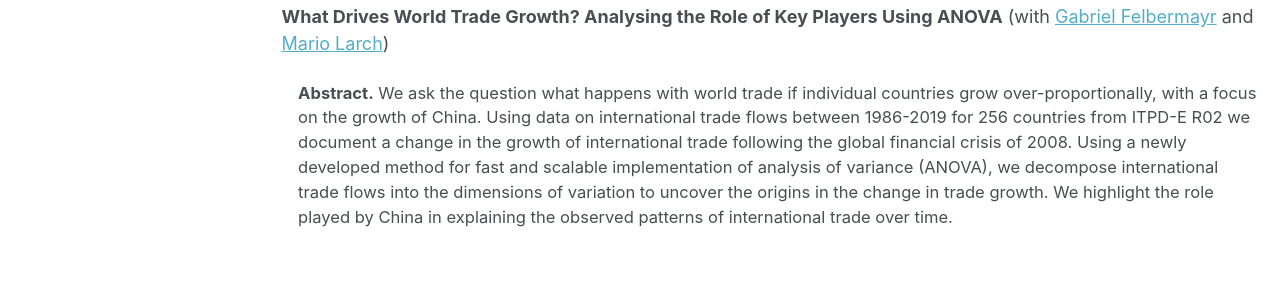
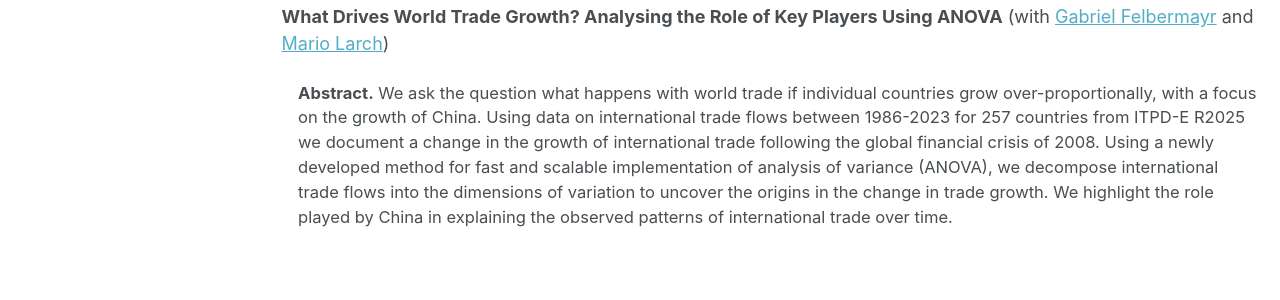
Before and after one commit to hanna-l-adam/hanna-l-adam.github.io, a Jekyll site: the page built from _pages/research.md, in a window 1280 px wide and 900 px high, scrolled down 1893 px. Shown: the part 437-737 px from the top of the window. Built offline with Jekyll 4.4.1, drawn with Linux system fonts in a browser that asks for light colours; some web fonts are replaced; a script bundle is joined from its source files by our own code; library files that are not in the unit come from our copies.

Commit message:
Update research.md

```diff
--- a/_pages/research.md
+++ b/_pages/research.md
@@ -78,6 +78,6 @@ author_profile: true
 **What Drives World Trade Growth? Analysing the Role of Key Players Using ANOVA** (with <a href="https://www.wifo.ac.at/en/person/gabriel-felbermayr" target="_blank">Gabriel Felbermayr</a> and <a href="https://www.ewf.uni-bayreuth.de/en/team/Prof_Mario_Larch/index.php" target="_blank">Mario Larch</a>)
 
 <div class="abstract" markdown="0">
-<strong>Abstract.</strong> We ask the question what happens with world trade if individual countries grow over-proportionally, with a focus on the growth of China. Using data on international trade flows between 1986-2019 for 256 countries from ITPD-E R02 we document a change in the growth of international trade following the global financial crisis of 2008. Using a newly developed method for fast and scalable implementation of analysis of variance (ANOVA), we decompose international trade flows into the dimensions of variation to uncover the origins in the change in trade growth. We highlight the role played by China in explaining the observed patterns of international trade over time.
+<strong>Abstract.</strong> We ask the question what happens with world trade if individual countries grow over-proportionally, with a focus on the growth of China. Using data on international trade flows between 1986-2023 for 257 countries from ITPD-E R2025 we document a change in the growth of international trade following the global financial crisis of 2008. Using a newly developed method for fast and scalable implementation of analysis of variance (ANOVA), we decompose international trade flows into the dimensions of variation to uncover the origins in the change in trade growth. We highlight the role played by China in explaining the observed patterns of international trade over time.
 </div>
 </div>
```
